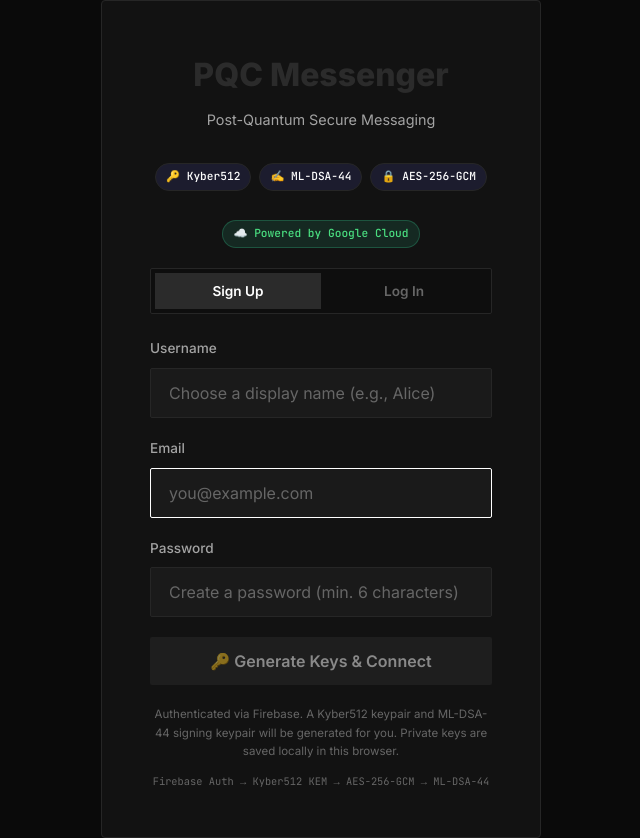
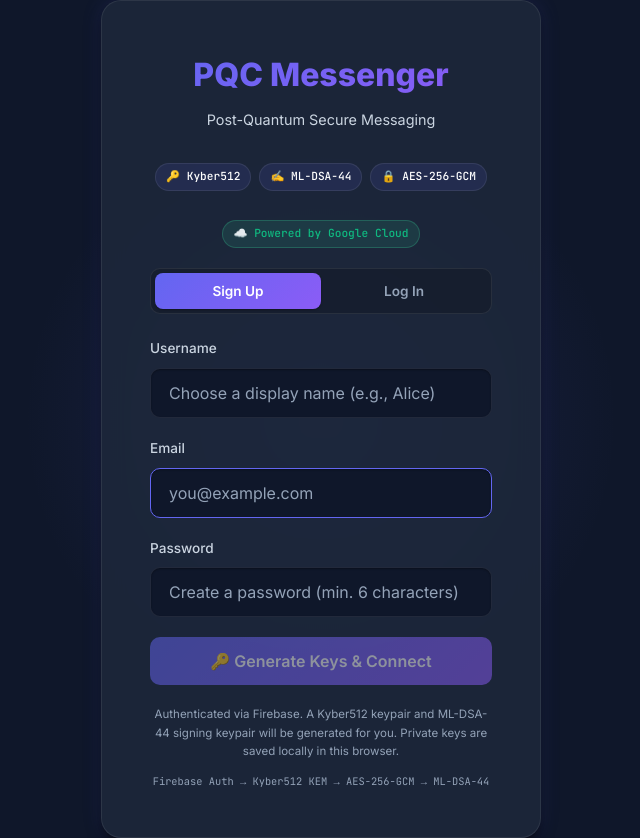
Before and after one commit to Harshdeep1110/PQSM, a React (Vite) app in the folder frontend/: page / in a window 1280 px wide. Shown: the whole page, without its empty margins (319-959 px from the left). Built offline with nearby package versions, Linux system fonts and the light colour scheme; no server answers.

Commit message:
Update UI to Modern SaaS aesthetic

```diff
--- a/frontend/src/styles/main.css
+++ b/frontend/src/styles/main.css
@@ -9,56 +9,56 @@
 
 /* ===== CSS Custom Properties (Design Tokens) ===== */
 :root {
-  /* Color Palette — Premium Clean Noir */
-  --bg-primary: #0a0a0a;
-  --bg-secondary: #121212;
-  --bg-tertiary: #181818;
-  --bg-card: #121212;
-  --bg-glass: #121212;
-  --bg-input: #1a1a1a;
+  /* Color Palette — Modern SaaS Dark */
+  --bg-primary: #0f172a;       /* Slate 900 */
+  --bg-secondary: #1e293b;     /* Slate 800 */
+  --bg-tertiary: #334155;      /* Slate 700 */
+  --bg-card: #1e293b;          /* Slate 800 */
+  --bg-glass: rgba(30, 41, 59, 0.85); /* Transparent Slate 800 */
+  --bg-input: #0f172a;         /* Slate 900 */
 
   /* Accent colors */
-  --accent-primary: #ffffff;     /* White/Light Gray */
-  --accent-secondary: #e0e0e0;
-  --accent-cyan: #d0d0d0;        /* Subtle */
-  --accent-emerald: #4ade80;     /* Emerald — for success/plaintext */
-  --accent-amber: #fbbf24;       /* Amber — for warnings */
-  --accent-rose: #f43f5e;        /* Rose — for errors */
-
-  /* Gradients (Flattened for clean design) */
-  --gradient-primary: #2b2b2b;
-  --gradient-accent: #333;
-  --gradient-dark: #0a0a0a;
-  --gradient-card: #141414;
-  --gradient-glow: transparent;
+  --accent-primary: #6366f1;     /* Indigo 500 */
+  --accent-secondary: #818cf8;   /* Indigo 400 */
+  --accent-cyan: #38bdf8;        /* Sky 400 */
+  --accent-emerald: #10b981;     /* Emerald 500 — for success/plaintext */
+  --accent-amber: #f59e0b;       /* Amber 500 — for warnings */
+  --accent-rose: #f43f5e;        /* Rose 500 — for errors */
+
+  /* Gradients */
+  --gradient-primary: linear-gradient(135deg, #6366f1, #8b5cf6); /* Indigo to Violet */
+  --gradient-accent: linear-gradient(135deg, #38bdf8, #818cf8);  /* Sky to Indigo */
+  --gradient-dark: #0f172a;
+  --gradient-card: linear-gradient(180deg, #1e293b 0%, #0f172a 100%);
+  --gradient-glow: radial-gradient(circle at center, rgba(99, 102, 241, 0.15) 0%, transparent 70%);
 
   /* Text */
-  --text-primary: #f5f5f5;
-  --text-secondary: #a3a3a3;
-  --text-muted: #666666;
+  --text-primary: #f8fafc;       /* Slate 50 */
+  --text-secondary: #cbd5e1;     /* Slate 300 */
+  --text-muted: #94a3b8;         /* Slate 400 */
   --text-accent: #ffffff;
 
   /* Borders */
-  --border-subtle: #262626;
-  --border-medium: #333333;
-  --border-glow: transparent;
-
-  /* Shadows - completely flattened */
-  --shadow-sm: none;
-  --shadow-md: none;
-  --shadow-lg: none;
-  --shadow-glow: none;
-  --shadow-glow-strong: none;
+  --border-subtle: rgba(255, 255, 255, 0.08); /* Slate 800-ish */
+  --border-medium: rgba(255, 255, 255, 0.15); /* Slate 700-ish */
+  --border-glow: rgba(99, 102, 241, 0.3);
+
+  /* Shadows - Modern SaaS styling */
+  --shadow-sm: 0 1px 2px 0 rgba(0, 0, 0, 0.3);
+  --shadow-md: 0 4px 6px -1px rgba(0, 0, 0, 0.4), 0 2px 4px -2px rgba(0, 0, 0, 0.4);
+  --shadow-lg: 0 10px 15px -3px rgba(0, 0, 0, 0.5), 0 4px 6px -4px rgba(0, 0, 0, 0.5);
+  --shadow-glow: 0 0 20px rgba(99, 102, 241, 0.15);
+  --shadow-glow-strong: 0 0 30px rgba(99, 102, 241, 0.25);
 
   /* Typography */
   --font-sans: 'Inter', -apple-system, BlinkMacSystemFont, sans-serif;
   --font-mono: 'JetBrains Mono', 'Fira Code', monospace;
 
-  /* Spacing */
-  --radius-sm: 0px;
-  --radius-md: 2px;
-  --radius-lg: 4px;
-  --radius-xl: 4px;
+  /* Spacing - Softer Geometry */
+  --radius-sm: 6px;
+  --radius-md: 10px;
+  --radius-lg: 14px;
+  --radius-xl: 20px;
 
   /* Transitions */
   --transition-fast: 150ms cubic-bezier(0.4, 0, 0.2, 1);
@@ -181,14 +181,14 @@ body {
 .login-card {
   position: relative;
   background: var(--bg-glass);
-
+  backdrop-filter: blur(12px);
   border: 1px solid var(--border-subtle);
   border-radius: var(--radius-xl);
   padding: 48px;
   width: 100%;
   max-width: 440px;
+  box-shadow: var(--shadow-lg), var(--shadow-glow);
   animation: fadeIn 0.6s ease-out;
-
 }
 
 .login-card h1 {
@@ -254,6 +254,7 @@ body {
   font-size: 1rem;
   transition: var(--transition-base);
   outline: none;
+  box-shadow: inset var(--shadow-sm);
 }
 
 .login-input-group input:focus {
@@ -283,7 +284,7 @@ body {
 
 .login-btn:hover {
   transform: translateY(-1px);
-
+  box-shadow: var(--shadow-md), var(--shadow-glow);
 }
 
 .login-btn:active {
@@ -343,7 +344,7 @@ body {
 .auth-tab.active {
   background: var(--gradient-primary);
   color: white;
-
+  box-shadow: var(--shadow-sm);
 }
 
 /* ===== Prototype Badges ===== */
@@ -679,6 +680,7 @@ body {
   position: relative;
   /* Prevent bubble itself from clipping its children */
   min-width: 0;
+  box-shadow: var(--shadow-sm);
 }
 
 .message-bubble.sent {
@@ -751,6 +753,7 @@ body {
   font-size: 0.9rem;
   outline: none;
   transition: var(--transition-base);
+  box-shadow: inset var(--shadow-sm);
 }
 
 .message-input:focus {
@@ -781,7 +784,7 @@ body {
 
 .send-btn:hover {
   transform: translateY(-1px);
-
+  box-shadow: var(--shadow-md), var(--shadow-glow);
 }
 
 .send-btn:active {
```
